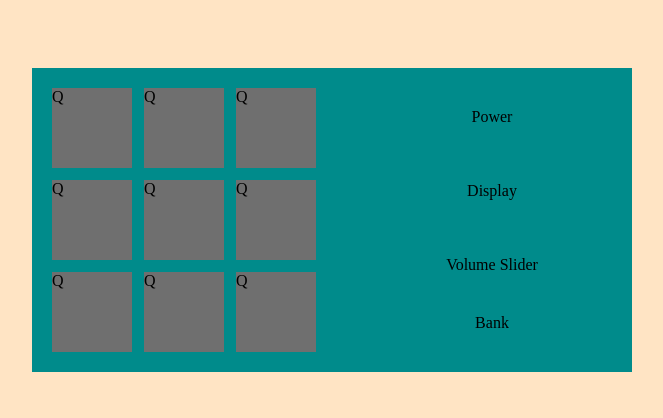
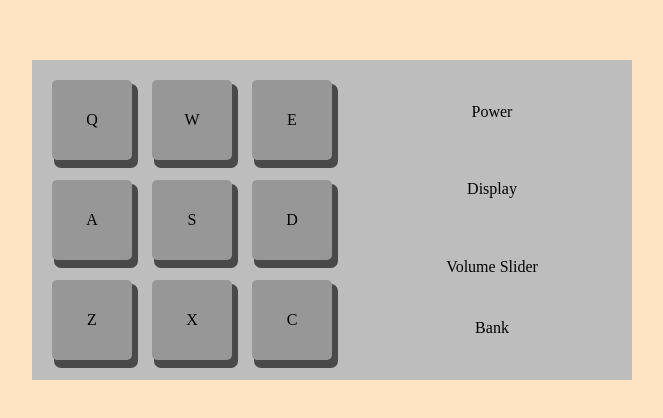
Before and after one commit to SaVanceX/drum-machine, a React (Create React App) app: page / in a window 1280 px wide. Shown: the part 180-598 px from the top of the page, without its empty margins (308-971 px from the left). Built offline with nearby package versions, Linux system fonts and the light colour scheme.

Commit message:
Add styling to .drum-pad elements

```diff
--- a/src/App.js
+++ b/src/App.js
@@ -3,32 +3,32 @@ export default function App() {
     <>
       <div className="outer-container" id="drum-machine">
         <div className="pad-container">
-          <div className="pad">
-            <span>Q</span>
+          <div className="drum-pad">
+            <span className="q">Q</span>
           </div>
-          <div className="pad">
-            <span>Q</span>
+          <div className="drum-pad">
+            <span>W</span>
           </div>
-          <div className="pad">
-            <span>Q</span>
+          <div className="drum-pad">
+            <span>E</span>
           </div>
-          <div className="pad">
-            <span>Q</span>
+          <div className="drum-pad">
+            <span>A</span>
           </div>
-          <div className="pad">
-            <span>Q</span>
+          <div className="drum-pad">
+            <span>S</span>
           </div>
-          <div className="pad">
-            <span>Q</span>
+          <div className="drum-pad">
+            <span>D</span>
           </div>
-          <div className="pad">
-            <span>Q</span>
+          <div className="drum-pad">
+            <span>Z</span>
           </div>
-          <div className="pad">
-            <span>Q</span>
+          <div className="drum-pad">
+            <span>X</span>
           </div>
-          <div className="pad">
-            <span>Q</span>
+          <div className="drum-pad">
+            <span>C</span>
           </div>
         </div>
         <div className="controls-container">
--- a/src/index.css
+++ b/src/index.css
@@ -12,7 +12,7 @@ body {
 }
 
 .outer-container {
-  background-color: darkcyan;
+  background-color: rgb(189 189 189);
   width: 600px;
   display: flex;
 }
@@ -23,13 +23,29 @@ body {
   padding: 20px;
   display: inline-flex;
   flex-wrap: wrap;
-  gap: 12px;
+  gap: 20px;
 }
 
-.pad {
-  background-color: rgb(111, 111, 111);
+.drum-pad {
+  display: flex;
+  justify-content: center;
+  align-items: center;
+  background-color: rgb(151, 151, 151);
   width: 80px;
   height: 80px;
+  box-shadow: 4px 6px 0px 2px rgb(73 73 73);
+  border-radius: 5px;
+}
+
+.drum-pad:hover {
+  cursor: pointer;
+}
+
+.drum-pad:active {
+  background-color: aquamarine;
+  top: 10px;
+  box-shadow: 3px 3px rgb(73, 73, 73);
+  /* box-shadow: inset 0 1px 0 #ffe5c4, inset 0 -3px 0 #915100; */
 }
 
 /* ------- Controls Container --------- */
```
